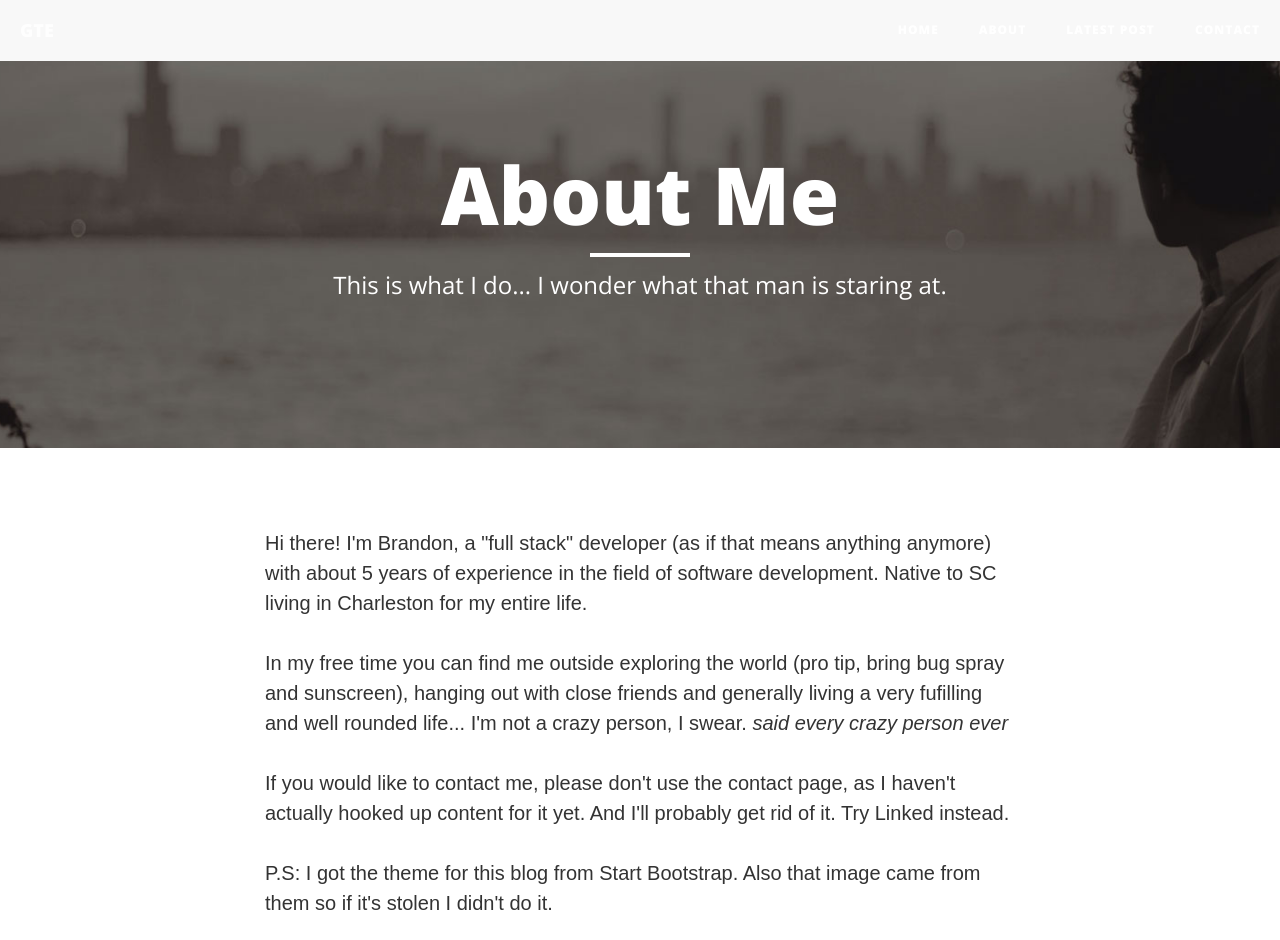
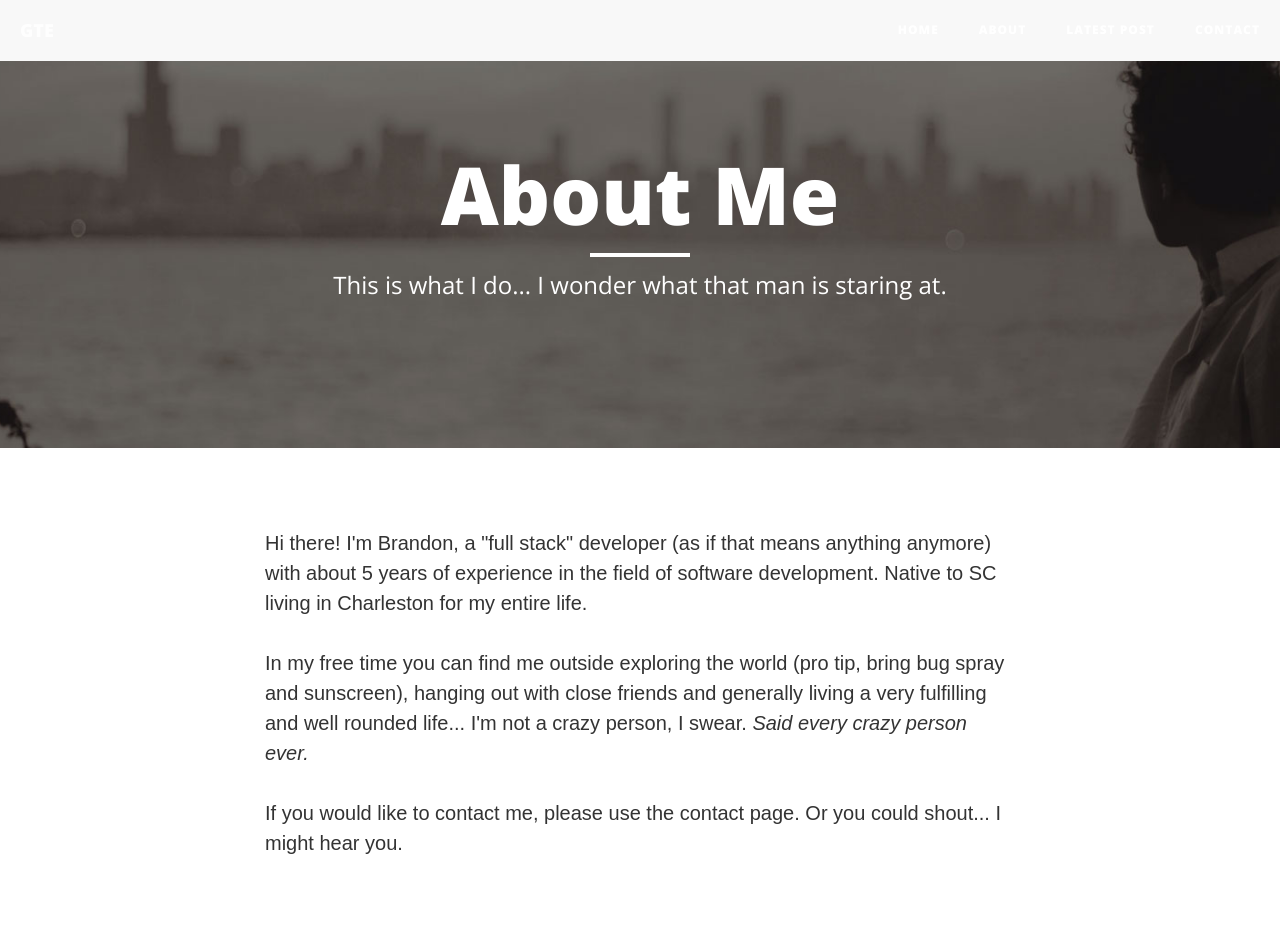
Before and after one commit to idhere703/gte, a React (Create React App) app: page /about in a window 1280 px wide. Shown: the top 940 px of the page. Built offline with nearby package versions, Linux system fonts and the light colour scheme.

Commit message:
Updated about page to get rid of evidence.

```diff
--- a/src/components/about.js
+++ b/src/components/about.js
@@ -24,10 +24,8 @@ class About extends React.Component {
                     <p>Hi there! I'm Brandon, a "full stack" developer (as if that means anything anymore) with about 5 years of experience in the field of software development.
                       Native to SC living in Charleston for my entire life.</p>
                     <p>In my free time you can find me outside exploring the world (pro tip, bring bug spray and sunscreen), hanging out with close friends and generally living
-                      a very fufilling and well rounded life... I'm not a crazy person, I swear. <i>said every crazy person ever</i></p>
-                    <p>If you would like to contact me, please don't use the contact page, as I haven't actually hooked up content for it yet. And I'll probably get rid of it.
-                      Try Linked instead.</p>
-                    <p>P.S: I got the theme for this blog from Start Bootstrap. Also that image came from them so if it's stolen I didn't do it.</p>
+                      a very fulfilling and well rounded life... I'm not a crazy person, I swear. <i>Said every crazy person ever.</i></p>
+                    <p>If you would like to contact me, please use the contact page. Or you could shout... I might hear you.</p>
                   </div>
                 </div>
                 <div className="row">
```
